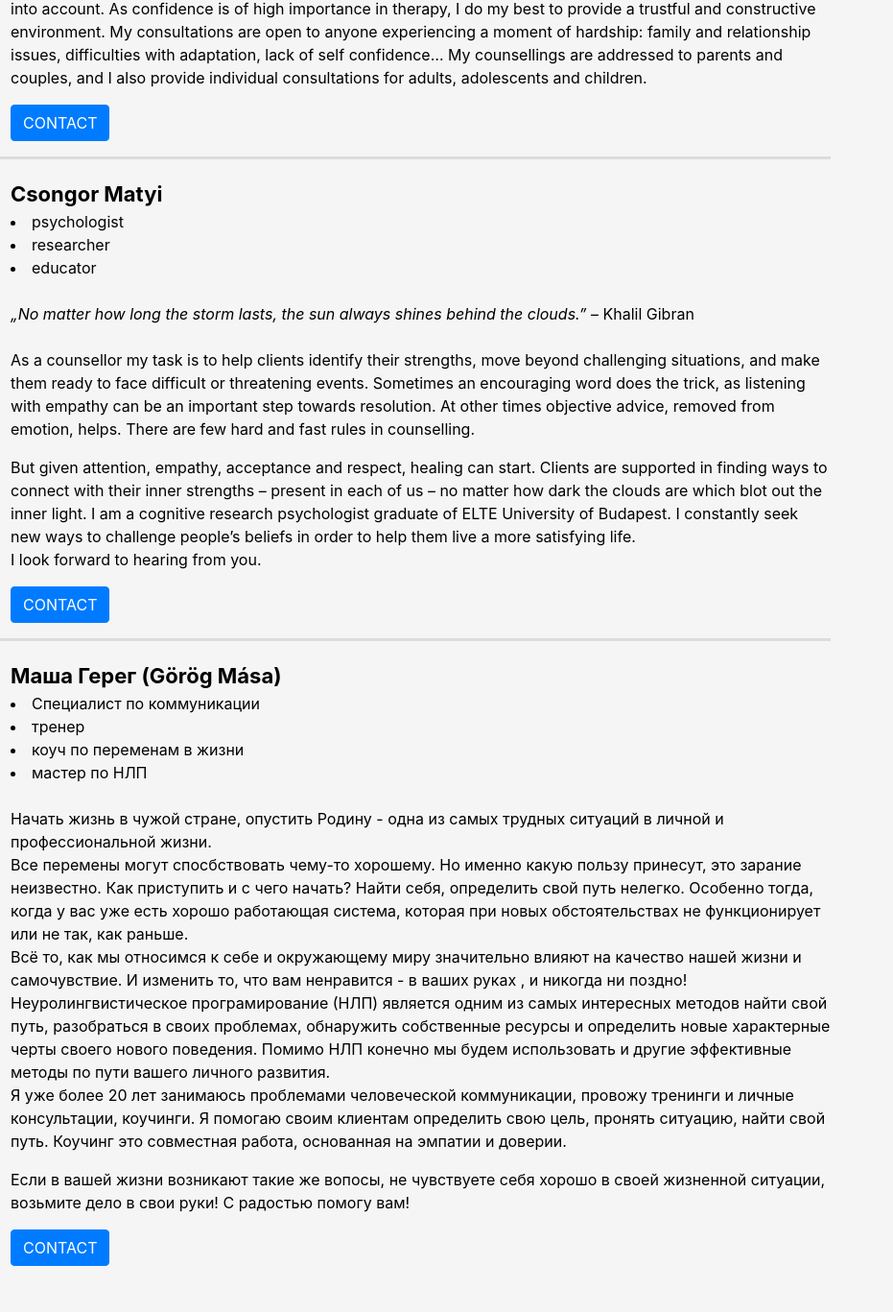
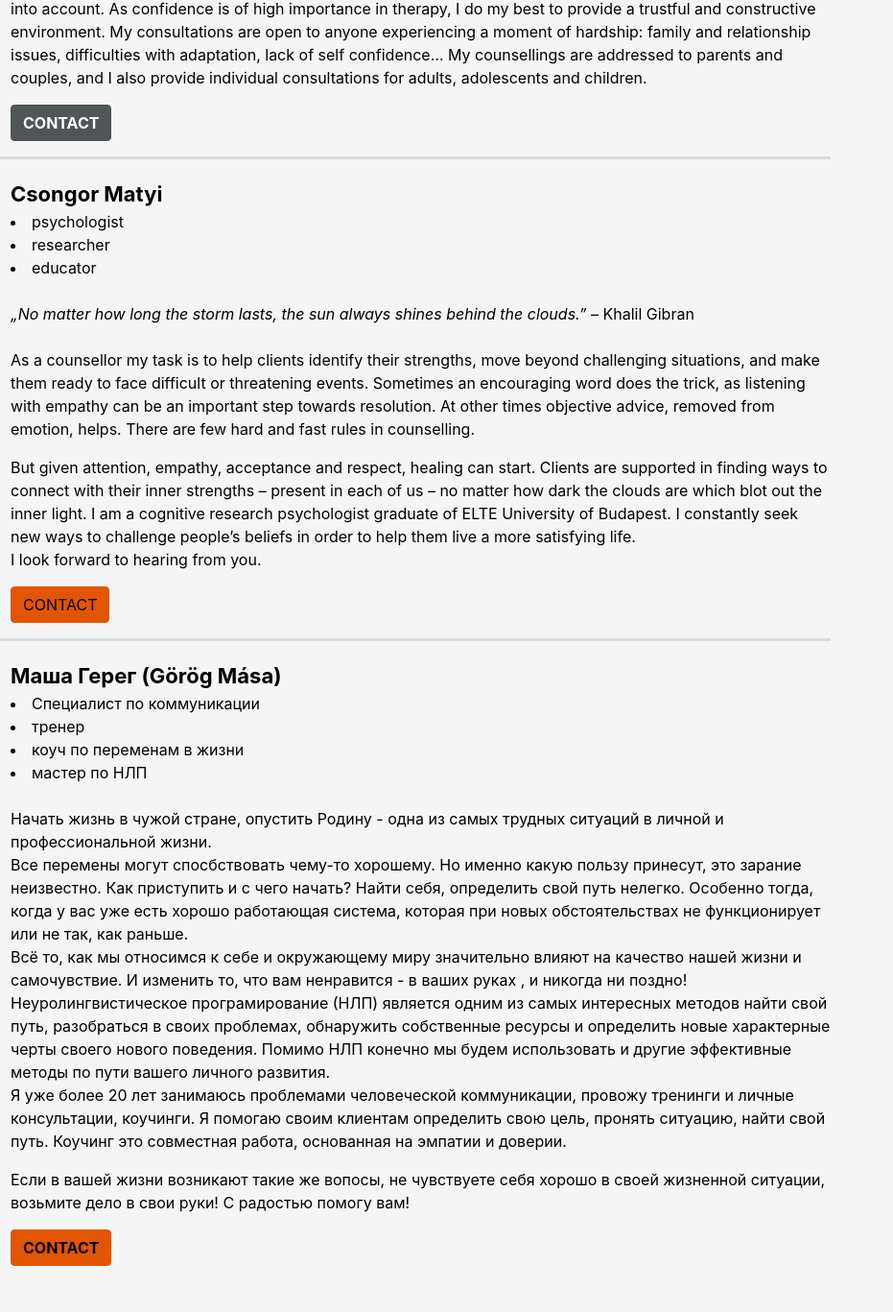
Before and after one commit to KMIHALY/expatcoachingbp.github.io, a plain HTML site: page index.html in a window 1280 px wide. Shown: the part 2315-3682 px from the top of the page at 96% size, 349-1280 px from the left. Drawn offline with nearby package versions, Linux system fonts and the light colour scheme.

Commit message:
contact button variations

```diff
--- a/index.html
+++ b/index.html
@@ -216,7 +216,7 @@
                         are open to anyone experiencing a moment of hardship: family and relationship issues, difficulties
                         with adaptation, lack of self confidence… My counsellings are addressed to parents and couples, and
                         I also provide individual consultations for adults, adolescents and children.</p>
-                    <a href="#contact" class="btn btn-primary" id="lightcolor">CONTACT</a>
+                    <a href="#contact" class="btn btn-primary" id="test">CONTACT</a>
                 </div>
 
             </div>
@@ -275,7 +275,7 @@
                         путь. Коучинг это совместная работа, основанная на эмпатии и доверии.</p>
                     <p>Если в вашей жизни возникают такие же вопосы, не чувствуете себя хорошо в своей жизненной ситуации,
                         возьмите дело в свои руки! С радостью помогу вам!</p>
-                    <a href="#contact" class="btn btn-primary">CONTACT</a>
+                    <a href="#contact" class="btn btn-primary" id="test2">CONTACT</a>
                 </div>
             </div>
 
--- a/style.css
+++ b/style.css
@@ -10,32 +10,6 @@ body, html {
 .hideBefore::before {
     content:"";
 }
-
-/* #home {
-    color: #f7e4bc;
-} */
-
-/* .navbar-light .navbar-brand {
-    color: #f7e4bc;
-}
-
-.navbar-light .navbar-brand:hover, .navbar-light .navbar-brand:focus {
-    color: rgba(247, 228, 188, 0.9);
-  }
-
-.navbar-light .navbar-nav .nav-link {
-    color: rgba(247, 228, 188, 0.7);  */
-     /* 0.5 */
-/* } */
-
-/* .navbar-light .navbar-nav .nav-link:hover, .navbar-light .navbar-nav .nav-link:focus { */
-    /* color: rgba(247, 228, 188, 0.7); régi */
-    /* color: white;
-} */
-
-/* .navbar-light .navbar-nav .nav-link.disabled {
-    color: rgba(247, 228, 188, 0.3);
-} */
 
 img {
     height: 100%;
@@ -50,10 +24,6 @@ img {
     justify-content: space-between; */
     text-align: justify;
 }
-
-/* #language-button-li {
-    float: right;
-} */
 
 .bg-navbar {
     /* background-color: #fc6816; */
@@ -76,6 +46,7 @@ img {
     background-image: url('https://mdbootstrap.com/img/svg/hamburger2.svg?color=f7e4bc');
 }
 
+/* Content starts here */
 .cover-container {
     padding: 0px;
     padding-top: 56px;
@@ -184,43 +155,6 @@ h1 {
 }
 
 /* image gallery css at survival kits*/
-/*
-.thumbnail {
-    position: relative;
-    padding: 0px;
-    margin-bottom: 20px;
-}
-
-.thumbnail > h4 {
-    padding: 7px 5px 0px;
-    white-space: nowrap;
-    overflow: hidden;
-    text-overflow: ellipsis;
-}
-.thumbnail h4 .info {
-    position: absolute;
-    top: 0px;
-    right: 0px;
-    font-size: 0.6em;
-    padding-left: 15px;
-    border-top-right-radius: 3px;
-    border-bottom-left-radius: 4px;
-    border-radius: 0px;
-    border-bottom-left-radius: 5px;
-    cursor:  pointer;
-}
-
-.thumbnail h4 .info > span {
-    margin-right: 10px;
-}
-
-.thumbnail img {
-    width: 100%;
-}
-.thumbnail a.btn {
-    border-top-left-radius: 0px;
-    border-top-right-radius: 0px;
-} */
 
 .survivalKits > img {
     opacity: 0.8;
@@ -231,8 +165,7 @@ h1 {
     opacity: 1;
 }
 
-
-/* The expanding image container (positioning is needed to position the close button and the text) starts here */
+/* The expanding image container starts here !!! positioning is necessary to have the close button and the text positioned */
 .expanding-image-container {
     position: relative;
     background-color: whitesmoke;
@@ -337,20 +270,40 @@ a#language-button:hover {
     text-decoration: none;
 }
 
-/*.btn-primary:link {
+.btn-primary:link {
     color: #000;
-    background-color: #b96b05;
-    border-color: #ff9102;
+    background-color: #e25503;
+    border-color: #e25503;
+    /* font-weight: bold; */
 }
 
 .btn-primary:hover {
-    color: #ff9102;
-    text-decoration: underline;
-}*/
+    background-color: #ff9102;
+    text-decoration: none;
+}
 
-#lightcolor:hover {
-    color: #ffbb00;
-    text-decoration: underline;
+#test:link {
+    color: #ffffff;
+    background-color: #505558;
+    border-color: #505558;
+    font-weight: bold;
+}
+
+#test:hover {
+    background-color: rgb(167, 167, 167);
+    text-decoration: none;
+}
+
+#test2:link {
+    color: #000;
+    background-color: #e25503;
+    border-color: #e25503;
+    font-weight: bold;
+}
+
+#test2:hover {
+    background-color: #ff9102;
+    text-decoration: none;
 }
 
 #navbar {
@@ -396,26 +349,31 @@ src:  url(fonts/Ubuntu-Medium.ttf);
     padding: 10px;
 }
 
-/* Usual links */
+/* .footer a:link {
+    color: #f7e4bc;
+    text-decoration: none;
+} */
+
+
 
 /* unvisited link */
-#navbar a:link {
+#navbar a:link, .footer a:link {
     color: #f7e4bc;
     text-decoration: none;
 }
 
 /* visited link */
-#navbar a:visited {
+#navbar a:visited, .footer a:visited {
     color: #f7e4bc;
 }
 
 /* mouse over link */
-#navbar a:hover {
+#navbar a:hover, .footer a:hover {
     color: white;
 }
 
 /* selected link */
-#navbar a:active {
+#navbar a:active, .footer a:active {
     color: white;
 }
 
```
